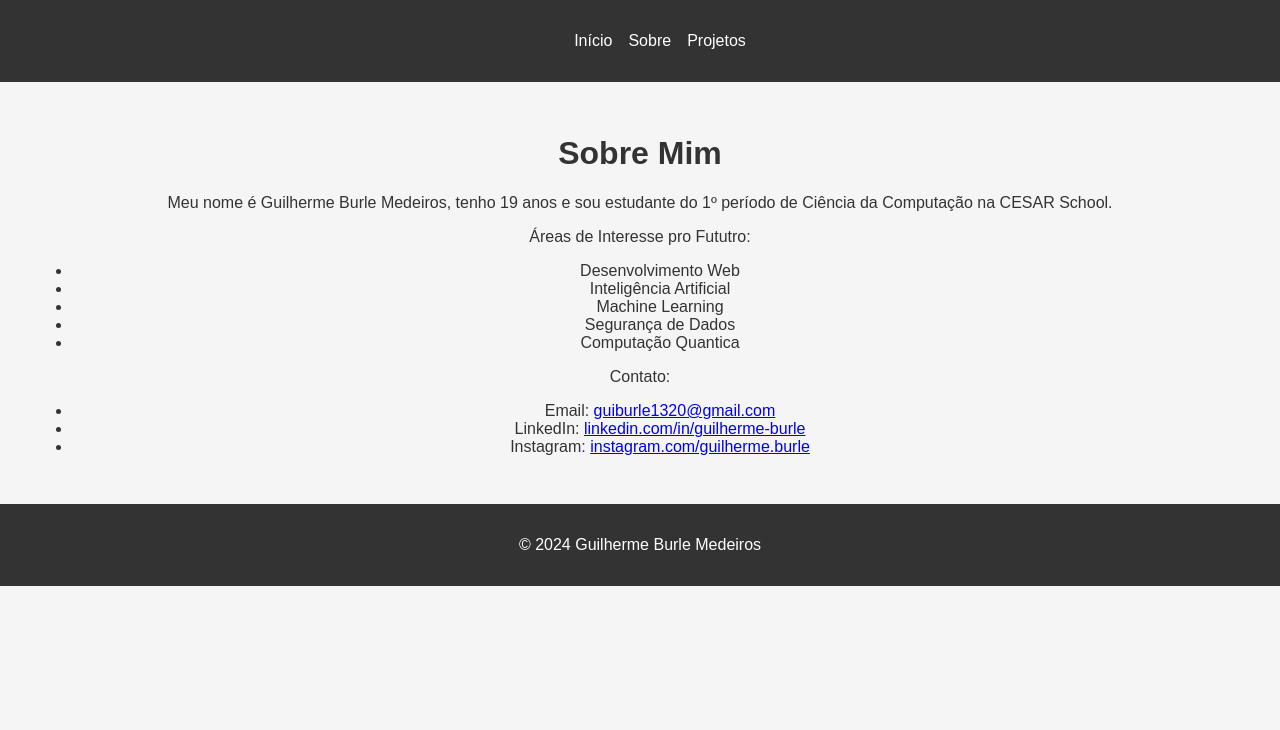
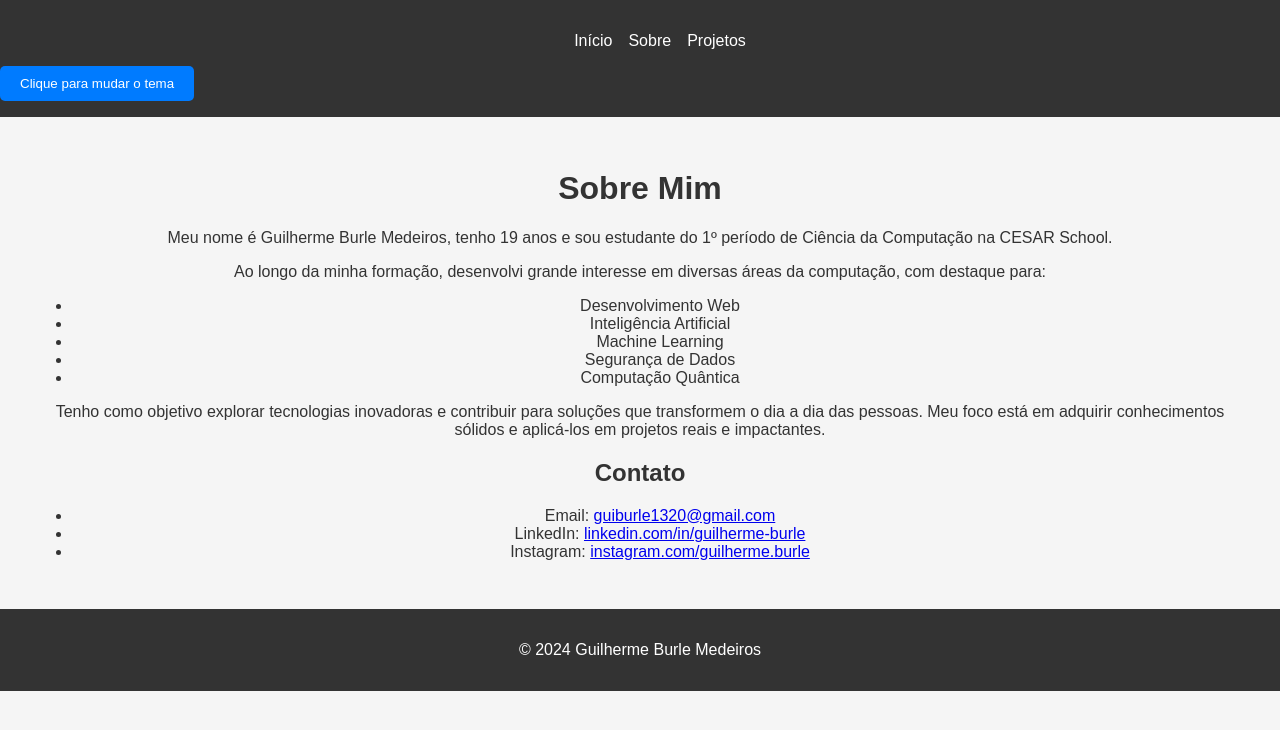
Before and after one commit to Guilherme-burle/Portifolio, a plain HTML site: page sobre.html in a window 1280 px wide. Drawn offline with Linux system fonts and the light colour scheme.

Commit message:
Update sobre.html

```diff
--- a/sobre.html
+++ b/sobre.html
@@ -10,32 +10,41 @@
   <header>
     <nav>
       <ul class="navbar">
-        <li><a href="index.html">Início</a></li>
-        <li><a href="sobre.html">Sobre</a></li>
-        <li><a href="projetos.html">Projetos</a></li>
+        <li><a href="index.html" class="nav-item">Início</a></li>
+        <li><a href="sobre.html" class="nav-item">Sobre</a></li>
+        <li><a href="projetos.html" class="nav-item">Projetos</a></li>
       </ul>
     </nav>
+    <button id="changeColorButton" class="toggle-theme-btn">Clique para mudar o tema</button>
   </header>
+
   <main class="about">
     <h1>Sobre Mim</h1>
     <p>Meu nome é Guilherme Burle Medeiros, tenho 19 anos e sou estudante do 1º período de Ciência da Computação na CESAR School.</p>
-    <p>Áreas de Interesse pro Fututro:</p>
+    <p>Ao longo da minha formação, desenvolvi grande interesse em diversas áreas da computação, com destaque para:</p>
     <ul>
       <li>Desenvolvimento Web</li>
       <li>Inteligência Artificial</li>
       <li>Machine Learning</li>
       <li>Segurança de Dados</li>
-      <li>Computação Quantica</li>
+      <li>Computação Quântica</li>
     </ul>
-    <p>Contato:</p>
-    <ul>
-      <li>Email: <a href="mailto:guiburle1320@gmail.com">guiburle1320@gmail.com</a></li>
-      <li>LinkedIn: <a href="https://www.linkedin.com/in/guilherme-burle-434236337/" target="_blank">linkedin.com/in/guilherme-burle</a></li>
-      <li>Instagram: <a href="https://www.instagram.com/guilherme.burle/" target="_blank">instagram.com/guilherme.burle</a></li>
-    </ul>
+    <p>Tenho como objetivo explorar tecnologias inovadoras e contribuir para soluções que transformem o dia a dia das pessoas. Meu foco está em adquirir conhecimentos sólidos e aplicá-los em projetos reais e impactantes.</p>
+
+    <section class="contact-section">
+      <h2>Contato</h2>
+      <ul class="contact-list">
+        <li>Email: <a href="mailto:guiburle1320@gmail.com">guiburle1320@gmail.com</a></li>
+        <li>LinkedIn: <a href="https://www.linkedin.com/in/guilherme-burle-434236337/" target="_blank">linkedin.com/in/guilherme-burle</a></li>
+        <li>Instagram: <a href="https://www.instagram.com/guilherme.burle/" target="_blank">instagram.com/guilherme.burle</a></li>
+      </ul>
+    </section>
   </main>
+
   <footer>
     <p>&copy; 2024 Guilherme Burle Medeiros</p>
   </footer>
+
+  <script src="scripts/script.js"></script>
 </body>
 </html>
```
